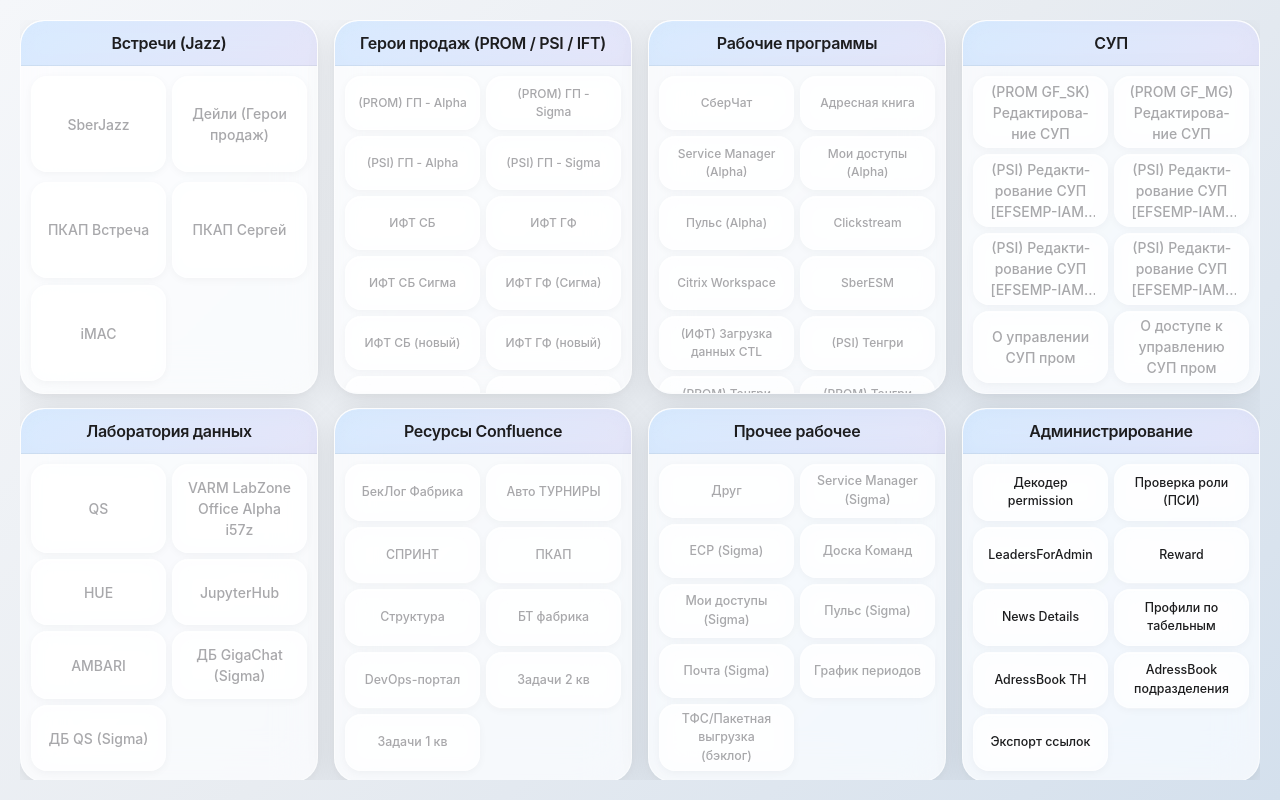
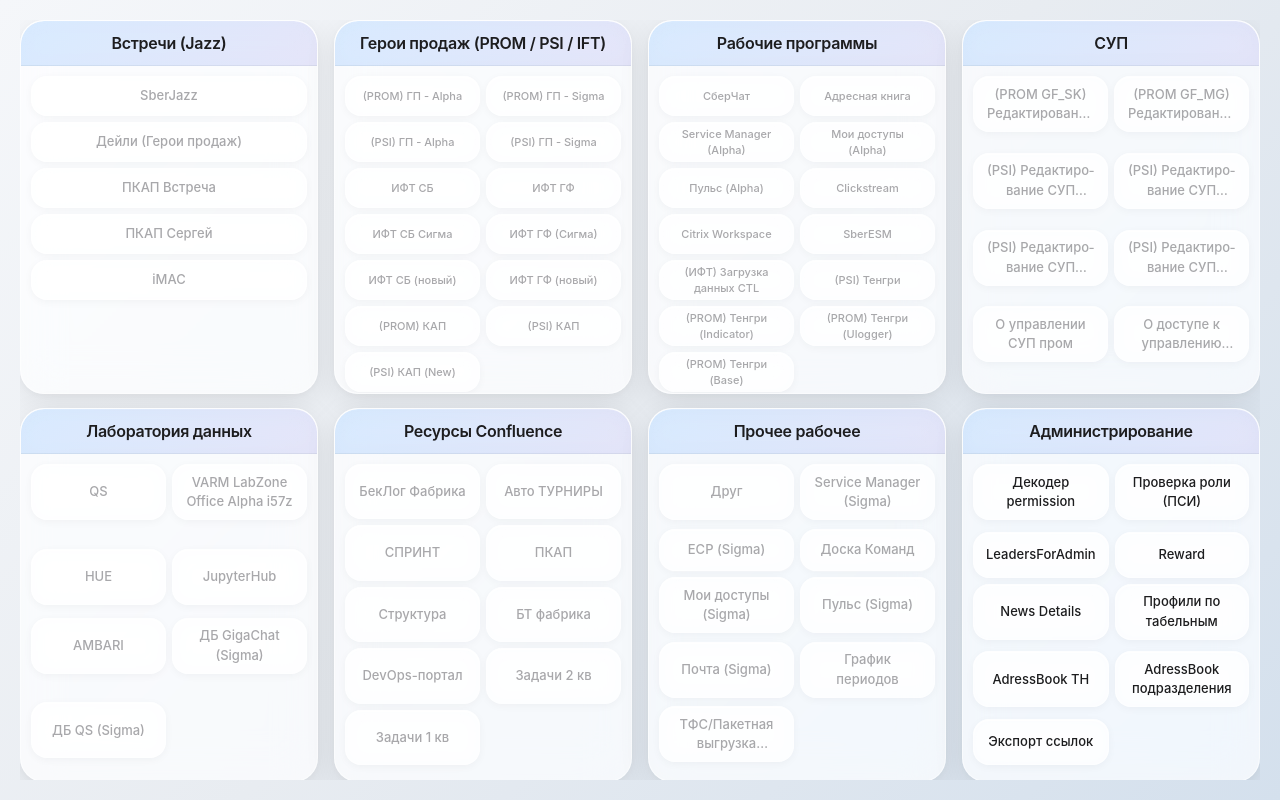
Before and after one commit to OrionFLASH/RESURCE_PANEL_HTML_WORK, a plain HTML site: page index.html in a window 1280 px wide. Drawn offline with Linux system fonts and the light colour scheme; no server answers.

Commit message:
fix: уменьшен размер текста, ограничение до 2 строк, улучшено выравнивание кнопок, добавлен отступ снизу в группах

```diff
--- a/index.html
+++ b/index.html
@@ -146,8 +146,10 @@ body {
     min-height: 0;
     gap: 8px;
     padding: 12px;
+    padding-bottom: 16px; /* Свободное место внизу блока группы */
     overflow-y: auto;
     overflow-x: hidden;
+    align-items: stretch; /* Равномерное выравнивание кнопок */
 }
 /* Скроллбар в стиле iOS */
 .ios-group-cards::-webkit-scrollbar {
@@ -168,16 +170,18 @@ body {
     display: flex;
     align-items: center;
     justify-content: center;
+    width: 100%; /* Заполняет всю ширину контейнера */
+    box-sizing: border-box; /* Учитывает padding в ширине */
     background: var(--glass-white-light);
     backdrop-filter: blur(10px) saturate(150%);
     -webkit-backdrop-filter: blur(10px) saturate(150%);
     border: 1px solid var(--glass-white-border-light);
     border-radius: 16px;
     margin: 0;
-    font-size: 17px; /* Увеличен базовый размер шрифта для лучшей читаемости */
-    min-height: 52px; /* Увеличена минимальная высота для лучшего заполнения */
-    max-height: 78px; /* Увеличена максимальная высота для 3 строк текста */
-    padding: 10px 14px; /* Немного уменьшен padding для большего места под текст */
+    font-size: 15px; /* Оптимальный размер шрифта */
+    min-height: 48px; /* Минимальная высота для 2 строк текста */
+    max-height: 64px; /* Максимальная высота для 2 строк текста */
+    padding: 10px 14px; /* Padding для комфортного отображения */
     font-weight: 500;
     box-shadow: var(--glass-card-shadow);
     transition: all 0.25s cubic-bezier(0.4, 0, 0.2, 1);
@@ -209,8 +213,8 @@ body {
     font-size: inherit;
     text-align: center;
     display: -webkit-box;
-    -webkit-line-clamp: 3;
-    line-clamp: 3;
+    -webkit-line-clamp: 2;
+    line-clamp: 2;
     -webkit-box-orient: vertical;
     overflow: hidden;
     text-overflow: ellipsis;
@@ -667,9 +671,10 @@ input[type="text"] {
     }
     .ios-group-header { font-size: 14px; padding: 12px 16px; }
     .ios-card {
-        font-size: 14px;
+        font-size: 13px;
         padding: 10px 12px;
         min-height: 44px;
+        max-height: 60px;
     }
 }
 
@@ -679,11 +684,12 @@ input[type="text"] {
     .top-actions { margin-bottom: 12px; gap: 10px; }
     .ios-group-header { font-size: 16px; padding: 12px 16px; }
     .ios-card {
-        font-size: 14px;
+        font-size: 13px;
         padding: 8px 12px;
         min-height: 40px;
-    }
-    .ios-group-cards { gap: 6px; padding: 10px; }
+        max-height: 56px;
+    }
+    .ios-group-cards { gap: 6px; padding: 10px; padding-bottom: 16px; }
 }
 
 @media (max-height: 700px) {
@@ -692,11 +698,12 @@ input[type="text"] {
     .container { padding: 16px; }
     .ios-group-header { font-size: 14px; padding: 10px 14px; }
     .ios-card {
-        font-size: 13px;
+        font-size: 12px;
         padding: 8px 10px;
         min-height: 36px;
-    }
-    .ios-group-cards { gap: 6px; padding: 8px; }
+        max-height: 52px;
+    }
+    .ios-group-cards { gap: 6px; padding: 8px; padding-bottom: 16px; }
     .groups-container { gap: 12px; }
 }
 
@@ -1967,12 +1974,12 @@ function loadAndRenderConfig() {
 // === Адаптация размеров групп для избежания прокрутки ===
 function adaptGroupsToFit() {
     const groups = document.querySelectorAll('.ios-group');
-    // Оптимальные размеры для текста в 3 строки максимум
-    const BASE_FONT_SIZE = 15; // Базовый размер шрифта (увеличен)
-    const MIN_FONT_SIZE = 12; // Минимальный размер шрифта (увеличен для лучшей читаемости)
-    const MIN_PADDING = 6; // Минимальный padding (верх/низ) - уменьшен для большего места под текст
-    const MIN_HEIGHT = 52; // Минимальная высота карточки (увеличена для лучшего заполнения)
-    const MAX_HEIGHT = 78; // Максимальная высота карточки (увеличена для 3 строк текста)
+    // Оптимальные размеры для текста в 2 строки максимум
+    const BASE_FONT_SIZE = 15; // Базовый размер шрифта
+    const MIN_FONT_SIZE = 11; // Минимальный размер шрифта
+    const MIN_PADDING = 6; // Минимальный padding (верх/низ)
+    const MIN_HEIGHT = 44; // Минимальная высота карточки (для 2 строк)
+    const MAX_HEIGHT = 64; // Максимальная высота карточки (для 2 строк текста)
     const MIN_GAP = 6; // Минимальный gap между карточками
     // Заголовок группы не уменьшаем - он должен оставаться одинаковым на всех группах
 
@@ -2081,7 +2088,7 @@ function adaptGroupsToFit() {
             if (currentPaddingBottom > MIN_PADDING) {
                 currentPaddingBottom = Math.max(MIN_PADDING, currentPaddingBottom - 0.3);
             }
-            // Высота должна быть достаточной для 3 строк, но не больше MAX_HEIGHT
+            // Высота должна быть достаточной для 2 строк, но не больше MAX_HEIGHT
             if (currentMinHeight > MAX_HEIGHT) {
                 currentMinHeight = MAX_HEIGHT;
             } else if (currentMinHeight > MIN_HEIGHT) {
```
